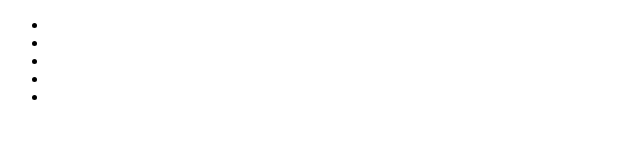
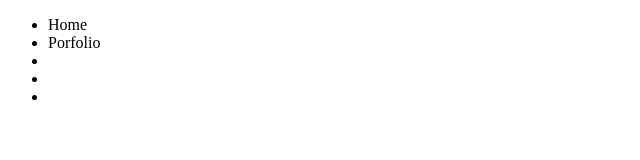
Before and after one commit to aderpinillo/oracleone, a plain HTML site: page index.html in a window 1280 px wide. Shown: the whole page, without its empty margins (0-640 px from the left). Drawn offline with Linux system fonts and the light colour scheme.

Commit message:
Agregando listas en index.html

```diff
--- a/index.html
+++ b/index.html
@@ -10,8 +10,8 @@
 
     <nav>
         <ul>
-            <li></li>
-            <li></li>
+            <li>Home</li>
+            <li>Porfolio</li>
             <li></li>
             <li></li>
             <li></li>
```
